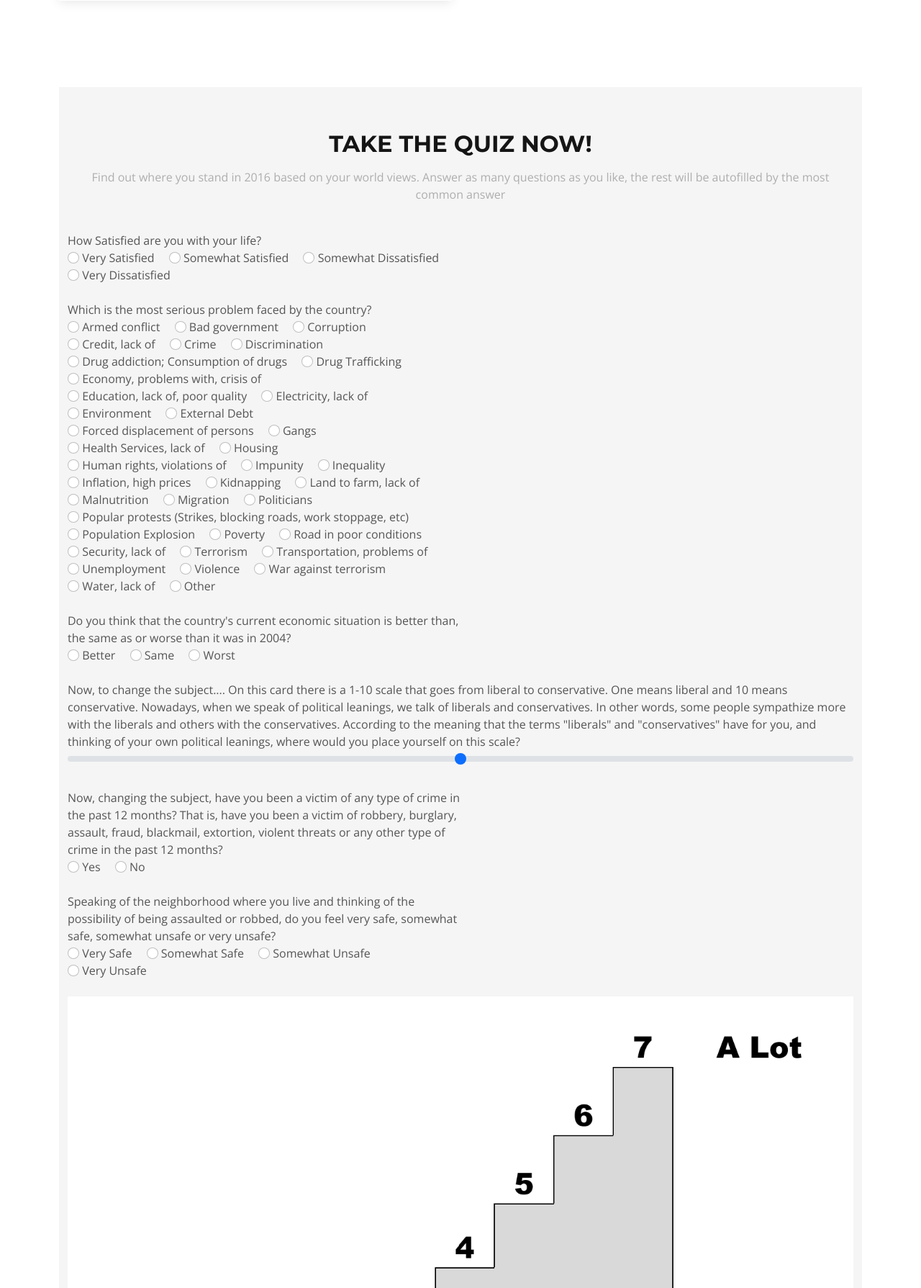
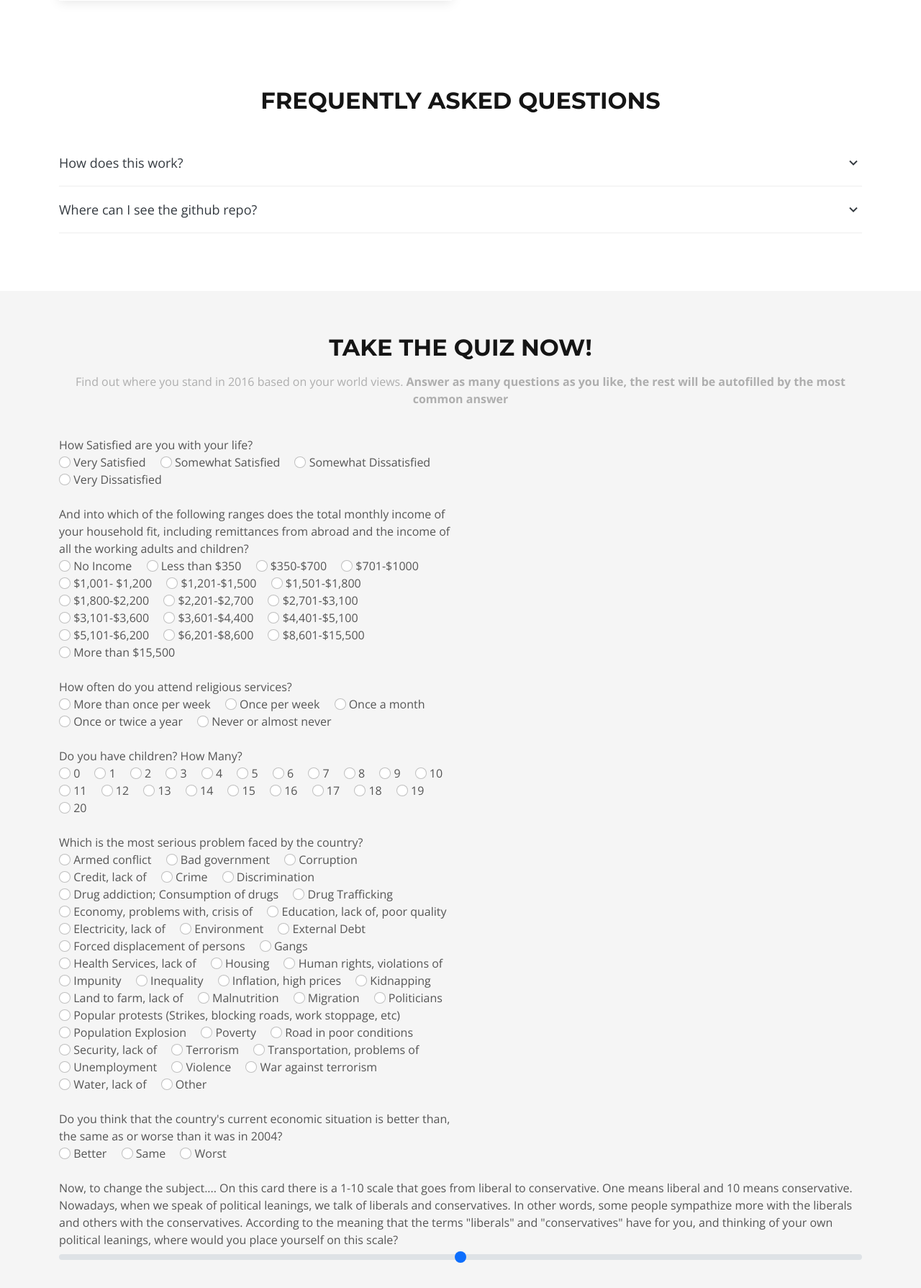
Before and after one commit to COMP562-2022-Group-1/deployment, a Flask app: page / in a window 1280 px wide. Shown: the part 1461-3250 px from the top of the page at 72% size. Run offline with Flask 2, Linux system fonts and the light colour scheme; parts of the project's set-up code (start-up, migrations or seed data) failed here and were passed over; some libraries are stand-ins or nearby versions.

Commit message:
feat: add more high impact questions

```diff
--- a/templates/base.html
+++ b/templates/base.html
@@ -37,7 +37,7 @@
             <h2 data-aos="fade-up">
                 It is back in 2016, the vote between Trump and Hillary is close. Who do you think you will vote for?
             </h2>
-            <a data-aos="fade-up" data-aos-delay="200" href="/#services" class="btn-get-started scrollto">Find out</a>
+            <a data-aos="fade-up" data-aos-delay="200" href="/#form" class="btn-get-started scrollto">Find out</a>
         </div>
     </section>
 
@@ -52,7 +52,7 @@
                 <ul>
                     <li><a class="nav-link scrollto active" href="/#hero">Home</a></li>
                     <li><a class="nav-link scrollto" href="/#about">About</a></li>
-                    <li><a class="nav-link scrollto" href="/#services">Where do you stand?</a></li>
+                    <li><a class="nav-link scrollto" href="/#form">Where do you stand?</a></li>
                     <li><a class="nav-link scrollto" href="/#faq">FAQ</a></li>
 
                 </ul>
--- a/templates/index.html
+++ b/templates/index.html
@@ -74,25 +74,74 @@
         </div>
     </section><!-- End About Us Section -->
 
-    <!-- ======= Services Section ======= -->
-    <section id="services" class="services">
+    <!-- ======= Frequently Asked Questions Section ======= -->
+    <section id="faq" class="faq">
         <div class="container">
+
+            <div class="section-title" data-aos="fade-up">
+                <h2>Frequently Asked Questions</h2>
+            </div>
+            <ul class="faq-list">
+                <li data-aos="fade-up">
+                    <a data-bs-toggle="collapse" class="collapsed" data-bs-target="#faq1">
+                        How does this work?
+                        <i class="bx bx-chevron-down icon-show"></i><i class="bx bx-x icon-close"></i></a>
+                    <div id="faq1" class="collapse" data-bs-parent=".faq-list">
+                        <p>
+                            We made use of data from the 2016 elections and trained a machine learning model to predict
+                            how you will vote.
+                        </p>
+                    </div>
+                </li>
+                <li data-aos="fade-up" data-aos-delay="100">
+                    <a data-bs-toggle="collapse" data-bs-target="#faq2" class="collapsed">
+                        Where can I see the github repo?
+                        <i class="bx bx-chevron-down icon-show"></i><i class="bx bx-x icon-close"></i></a>
+                    <div id="faq2" class="collapse" data-bs-parent=".faq-list">
+                        <p>
+                            For information about the repository can be found in the link below. Everything we do
+                            including this website will be shown there.
+                            <a href="https://github.com/COMP562-2022-Group-1">Link to Github</a>
+                        </p>
+                    </div>
+                </li>
+            </ul>
+        </div>
+    </section><!-- End Frequently Asked Questions Section -->
+
     <!-- ======= Form Section ======= -->
-            <section id="Form" class="contact section-bg">
+    <section id="form" class="contact section-bg">
         <div class="container">
 
             <div class="section-title">
                 <h2>Take the Quiz Now!</h2>
-                        <p>Find out where you stand in 2016 based on your world views. Answer as many questions as you like, the rest will be autofilled by the most common answer</p>
+                <p>Find out where you stand in 2016 based on your world views. <b>Answer as many questions as you like, the
+                    rest will be autofilled by the most common answer</b></p>
             </div>
 
             <div class="row">
                 <div class="align-items-center">
 
-                            <form action="/submission" method="post" role="form" class="email-form"
-                                data-aos="fade-left">
+                    <form action="/submission" method="post" role="form" class="email-form" data-aos="fade-left">
                         {{ generate_questions("ls3", "How Satisfied are you with your life?", ["Very Satisfied",
                         "Somewhat Satisfied", "Somewhat Dissatisfied", "Very Dissatisfied"]) }}
+                        {{
+                        generate_questions("q10new", "And into which of the following ranges does the total monthly
+                        income of your
+                        household fit, including remittances from abroad and the income of all the working adults and
+                        children?", ["No Income", "Less than $350", "$350-$700", "$701-$1000", "$1,001- $1,200",
+                        "$1,201-$1,500", "$1,501-$1,800", "$1,800-$2,200", "$2,201-$2,700", "$2,701-$3,100",
+                        "$3,101-$3,600", "$3,601-$4,400", "$4,401-$5,100", "$5,101-$6,200", "$6,201-$8,600",
+                        "$8,601-$15,500", "More than $15,500"])
+                        }}
+                        {{
+                        generate_questions("q5a", "How often do you attend religious services?", ["More than once per
+                        week", "Once per week", "Once a month", "Once or twice a year", "Never or almost never"])
+                        }}
+                        {{
+                        generate_questions("q12", "Do you have children? How Many?",
+                        [0,1,2,3,4,5,6,7,8,9,10,11,12,13,14,15,16,17,18,19,20])
+                        }}
                         <div class="col-md-6 form-group">
                             <label for="a4">Which is the most serious problem faced by the country?</label>
                             <br />
@@ -154,8 +203,7 @@
                                 would you place yourself
                                 on this scale?
                             </label>
-                                    <input type="range" class="form-range" min="0" max="10" step="1" id="l1b"
-                                        name="l1b">
+                            <input type="range" class="form-range" min="0" max="10" step="1" id="l1b" name="l1b">
                         </div>
                         <br />
                         {{ generate_questions("vic1ext", "Now, changing the subject, have you been a victim of
@@ -387,53 +435,40 @@
                             generate_questions("vb2","Did you vote in the last presidential elections of 2016?",
                             ["Voted", "Did not vote"])
                             }}
+                            <div class="col-md-6 form-group">
+                                <label for="usvb1011">Which is the most serious problem faced by the country?</label>
+                                <br />
+                                {{ add_option("usvb1011", "Republican", "4001")}}
+                                {{ add_option("usvb1011", "Democrat", "4002")}}
+                                {{ add_option("usvb1011", "Republican", "4001")}}
+                                {{ add_option("usvb1011", "Other", "77")}}
+                            </div>
+                            {{
+                            generate_questions("pol1", "How much interest do you have in politics: a lot, some, little
+                            or none?", ["A lot", "Some", "Little", "None"])
+                            }}
+                            {{
+                            generate_questions("usgov3", "Do you think working-class Americans generally care more or
+                            less about a
+                            candidate’s position on abortion than do more affluent Americans?", ["More", "Less", "The
+                            Same"])
+                            }}
+                            {{
+                            generate_questions("usgov4", "Do you think working-class Americans generally care more or
+                            less about a candidate’s position on gun rights than do more affluent Americans?", ["More",
+                            "Less", "The Same"])
+                            }}
+                            {{
+                            generate_questions("usgov4", "Do you think working-class Americans generally care more or
+                            less about a candidate’s position on taxes than do more affluent Americans?", ["More",
+                            "Less", "The Same"])
+                            }}
 
-                                    <div class="text-center"><button type="submit">Find out now!</button></div>
+                            <div class="text-center"><button type="submit" class="btn-success">Find out now!</button></div>
                     </form>
-
                 </div>
-
-                    </div>
-
-                </div>
-
             </div>
     </section><!-- End Services Section -->
 
-    <!-- ======= Frequently Asked Questions Section ======= -->
-    <section id="faq" class="faq">
-        <div class="container">
-
-            <div class="section-title" data-aos="fade-up">
-                <h2>Frequently Asked Questions</h2>
-            </div>
-            <ul class="faq-list">
-                <li data-aos="fade-up">
-                    <a data-bs-toggle="collapse" class="collapsed" data-bs-target="#faq1">
-                        How does this work?
-                        <i class="bx bx-chevron-down icon-show"></i><i class="bx bx-x icon-close"></i></a>
-                    <div id="faq1" class="collapse" data-bs-parent=".faq-list">
-                        <p>
-                            We made use of data from the 2016 elections and trained a machine learning model to predict
-                            how you will vote.
-                        </p>
-                    </div>
-                </li>
-                <li data-aos="fade-up" data-aos-delay="100">
-                    <a data-bs-toggle="collapse" data-bs-target="#faq2" class="collapsed">
-                        Where can I see the github repo?
-                        <i class="bx bx-chevron-down icon-show"></i><i class="bx bx-x icon-close"></i></a>
-                    <div id="faq2" class="collapse" data-bs-parent=".faq-list">
-                        <p>
-                            For information about the repository can be found in the link below. Everything we do
-                            including this website will be shown there.
-                            <a href="https://github.com/COMP562-2022-Group-1">Link to Github</a>
-                        </p>
-                    </div>
-                </li>
-            </ul>
-        </div>
-    </section><!-- End Frequently Asked Questions Section -->
-
 </main>
 {% endblock %}
```
Lines whose indentation alone changed are shown as unchanged.
